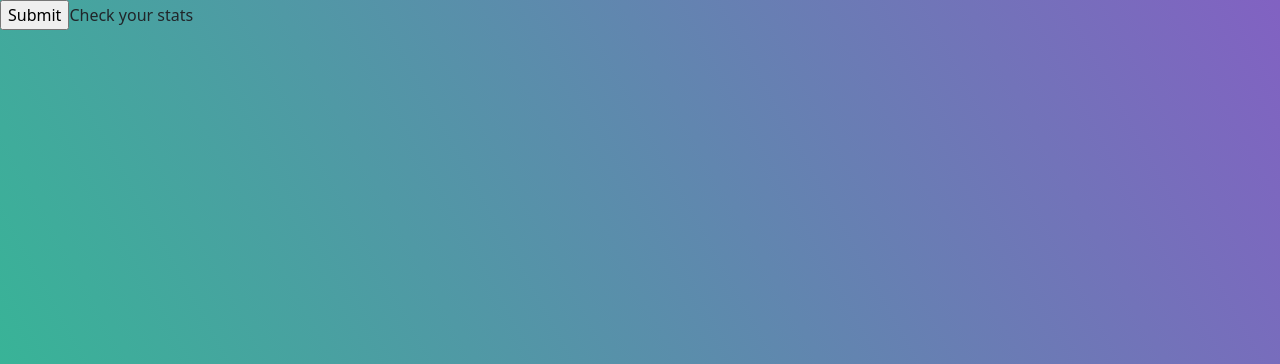
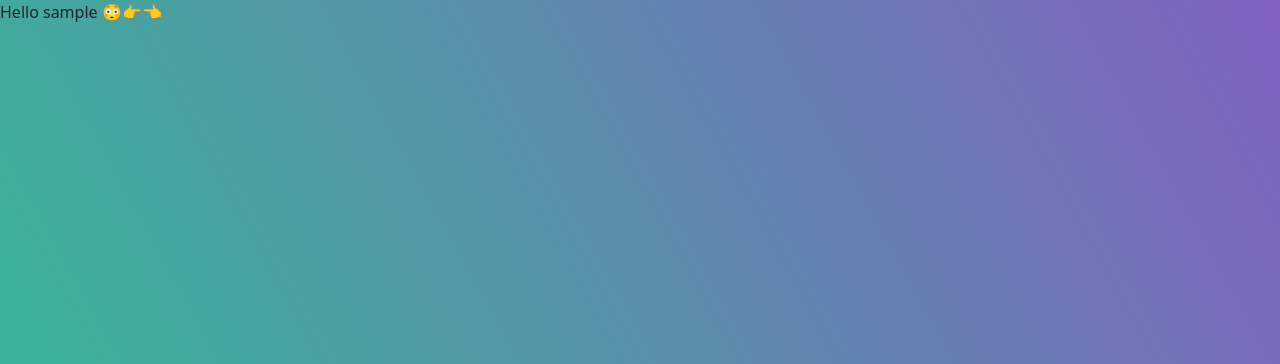
Before and after one commit to RRebois/ft_transcendence, a Django app: page / in a window 1280 px wide. Shown: the part 56-420 px from the top of the page. Run offline with Django 4.2, Linux system fonts and the light colour scheme; the visitor is signed in with stand-in values (Sample User, id 1); parts of the project's set-up code (start-up, migrations or seed data) failed here and were passed over.

Commit message:
Fix some links

```diff
--- a/stats/userStats/templates/index.html
+++ b/stats/userStats/templates/index.html
@@ -6,9 +6,7 @@ ft_transcendence
 
 {% block body %}
 {% if user.is_authenticated %}
-<form action="{% url " userStatsData" username %}" method="GET" id="stats">
-<input type="submit">Check your stats</input>
-</form>
+<p>Hello {{user.username}} 😳👉👈</p>
 {% else %}
 <div class="w-100 h-100 d-flex justify-content-center align-items-center">
     <form action="{% url 'login' %}" method="post"
--- a/stats/userStats/templates/register.html
+++ b/stats/userStats/templates/register.html
@@ -62,5 +62,5 @@
         </div>
         <input class="btn btn-primary" type="submit" value="Register" id="submitRegistrationForm">
     </form>
-    Already have an account? <a href="{% url "login" %}">Log In here.</a>
+    Already have an account? <a href="{% url "index" %}">Log In here.</a>
 {% endblock %}
```
